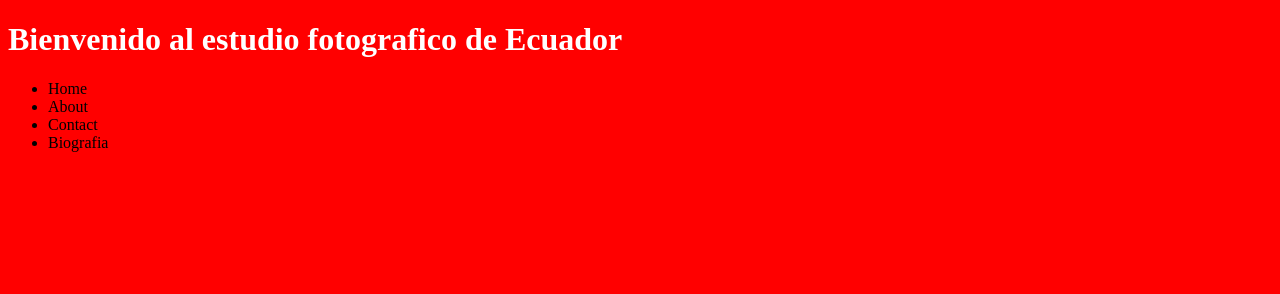
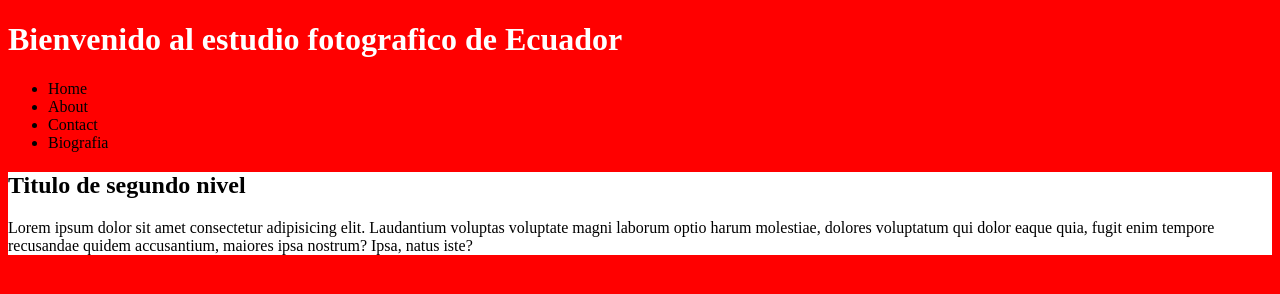
Before and after one commit to wayne1997/pagina-web, a plain HTML site: page index.html in a window 1280 px wide. Drawn offline with Linux system fonts and the light colour scheme.

```diff
--- a/index.html
+++ b/index.html
@@ -25,9 +25,23 @@
             </li>
         </ul>
     </nav>
+
+    <div class="articulos">
+        <h2>Titulo de segundo nivel</h2>
+
+        <article>
+            Lorem ipsum dolor sit amet consectetur adipisicing elit. Laudantium voluptas voluptate magni laborum optio harum molestiae, dolores voluptatum qui dolor eaque quia, fugit enim tempore recusandae quidem accusantium, maiores ipsa nostrum? Ipsa, natus iste?
+        </article>
+    </div>
+
+
 </body>
 
 <style>
+    .articulos {
+        background-color: white;
+    }
+
     body {
         background-color: red;
     }
```
